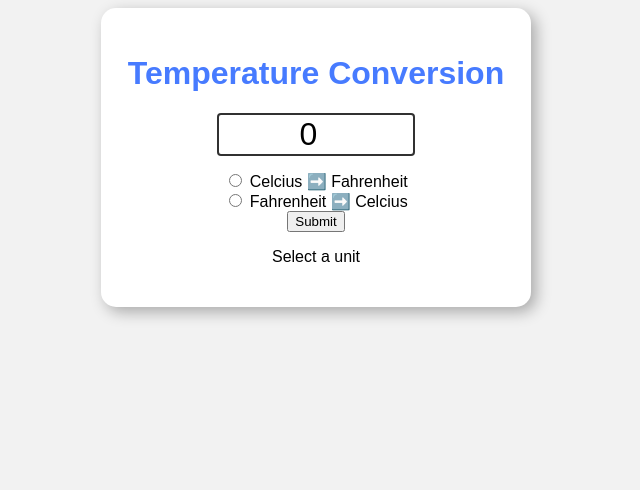
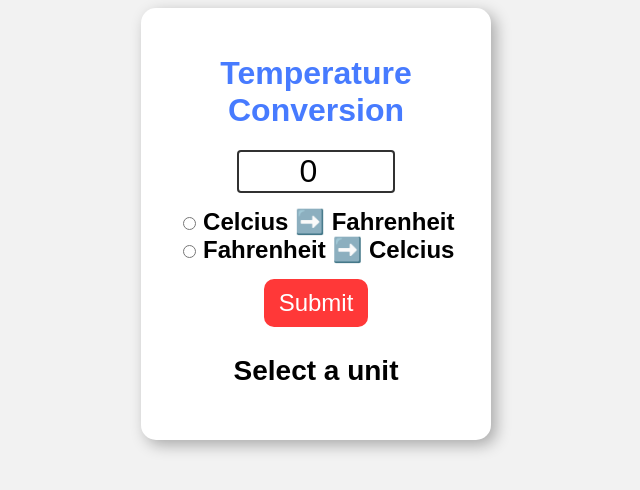
Before and after one commit to hauntedkeyboard/playground2, a plain HTML site: page index.html in a window 1280 px wide. Both pictures are taken after a click on the button "Submit". Shown: the whole page, without its empty margins (324-964 px from the left). Drawn offline with Linux system fonts and the light colour scheme.

Commit message:
finish temperature conversion tool

```diff
--- a/app.js
+++ b/app.js
@@ -0,0 +1,23 @@
+const textBox = document.getElementById("textBox");
+const toFahrenheit = document.getElementById("toFahrenheit");
+const toCelcius = document.getElementById("toCelcius");
+const result = document.getElementById("result");
+const myButton = document.getElementById("button");
+let temp;
+
+myButton.onclick = convert;
+
+function convert(){
+    temp = Number(textBox.value);
+    if(toFahrenheit.checked){
+        temp = temp * 9 / 5 + 32;
+        result.textContent = temp.toFixed(1) + "°F";
+    }
+    else if(toCelcius.checked){
+        temp = (temp - 32) * (5/9);
+        result.textContent = temp.toFixed(1) + "°C";
+    }
+    else{
+        result.textContent = "Select a unit";
+    }
+};
--- a/index.html
+++ b/index.html
@@ -17,8 +17,8 @@
         <input type="radio" id="toCelcius" name="unit">
         <label for="toCelcius">Fahrenheit ➡️ Celcius</label><br>
 
-        <button type="button">Submit</button>
-        <p id="result">Select a unit</p>
+        <button type="button" id="button">Submit</button>
+        <p id="result"></p>
     </form>
 
     <script src="app.js"></script>
--- a/style.css
+++ b/style.css
@@ -10,7 +10,7 @@ h1{
 form{
     background-color: white;
     text-align:center;
-    max-width: 30%;
+    max-width: 300px;
     margin:auto;
     padding: 2%;
     border-radius: 15px;
@@ -24,6 +24,29 @@ form{
     border: 2px solid rgba(0, 0, 0, 0.808);
     border-radius: 4px;
     margin-bottom: 15px;
+}
 
+label{
+    font-size: 1.5em;
+    font-weight: bold;
+}
 
+button{
+    margin-top: 15px;
+    background-color: hsl(0, 100%, 61%);
+    color: white;
+    font-size: 1.5em;
+    border: none;
+    padding: 10px 15px;
+    border-radius: 10px;
+    cursor: pointer;
 }
+
+button:hover{
+    background-color: hsl(0, 100%, 51%);
+}
+
+#result{
+    font-size: 1.75em;
+    font-weight: bold;
+}
```
